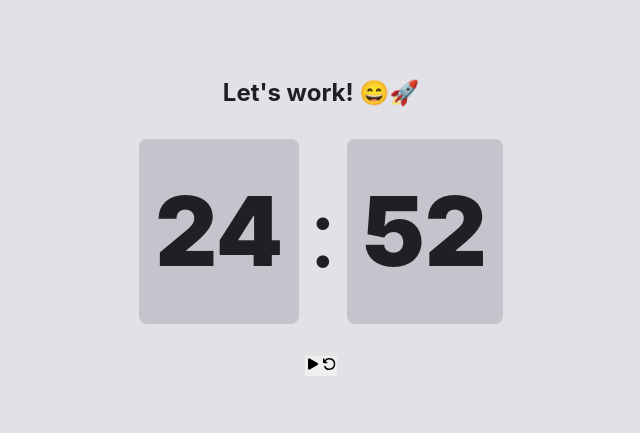
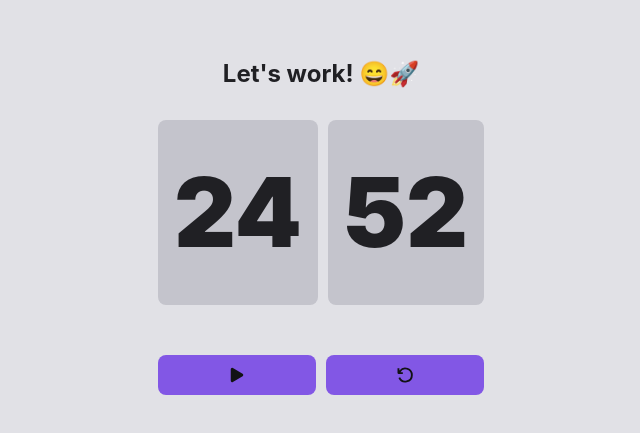
Before and after one commit to matheus-germano/pomodoro, a React (Vite) app: page / in a window 1280 px wide. Shown: the part 173-606 px from the top of the page, without its empty margins (319-959 px from the left). Built offline with nearby package versions, Linux system fonts and the light colour scheme.

Commit message:
style: timer buttons added

```diff
--- a/src/components/Timer/index.tsx
+++ b/src/components/Timer/index.tsx
@@ -2,7 +2,7 @@ import { useEffect, useState } from 'react';
 import { VscDebugRestart } from 'react-icons/vsc';
 import { IoPlay } from 'react-icons/io5';
 
-import { TimerContainer, TimerDisplay, TimerControllers } from './styles';
+import { TimerContainer, TimerWrapper, TimerDisplay, TimerControllers } from './styles';
 
 const INITIAL_TIMER_SECONDS = 25 * 60; //25 minutes
 const REST_TIMER_SECONDS = 5 * 60; //5 minutes
@@ -35,15 +35,17 @@ export function Timer() {
   return (
     <TimerContainer>
       <h2>{isRestTime ? "Let's rest! 😮‍💨🍃" : "Let's work! 😄🚀"}</h2>
+      <TimerWrapper>
         <TimerDisplay>
           <span>{String(minutes).padStart(2, '0')}</span>
-        <span>:</span>
+          {/* <span>:</span> */}
           <span>{String(seconds).padStart(2, '0')}</span>
         </TimerDisplay>
         <TimerControllers>
-        <button><IoPlay /></button>
-        <button><VscDebugRestart /></button>
+          <button><IoPlay size={20} /></button>
+          <button><VscDebugRestart size={20} /></button>
         </TimerControllers>
+      </TimerWrapper>
     </TimerContainer>
   );
 }
--- a/src/components/Timer/styles.ts
+++ b/src/components/Timer/styles.ts
@@ -12,6 +12,14 @@ export const TimerContainer = styled.div`
 
   margin: 0 auto;
   gap: 2rem;
+`;
+
+export const TimerWrapper = styled.div`
+  display: flex;
+  flex-direction: column;
+  align-items: center;
+  justify-content: center;
+  gap: 50px;
 `;
 
 export const TimerDisplay = styled.div`
@@ -39,4 +47,30 @@ export const TimerDisplay = styled.div`
   }
 `;
 
-export const TimerControllers = styled.div``;
+export const TimerControllers = styled.div`
+  width: 100%;
+  display: flex;
+  align-items: center;
+  justify-content: space-between;
+  gap: 10px;
+
+  button {
+    width: 100%;
+    height: 40px;
+
+    display: flex;
+    align-items: center;
+    justify-content: center;
+
+    border-radius: 8px;
+
+    background: var(--purple-500);
+    color: var(--gray-100);
+
+    transition: background 0.2s;
+
+    &:hover {
+      background: var(--purple-700);
+    }
+  }
+`;
```
Lines whose indentation alone changed are shown as unchanged.
